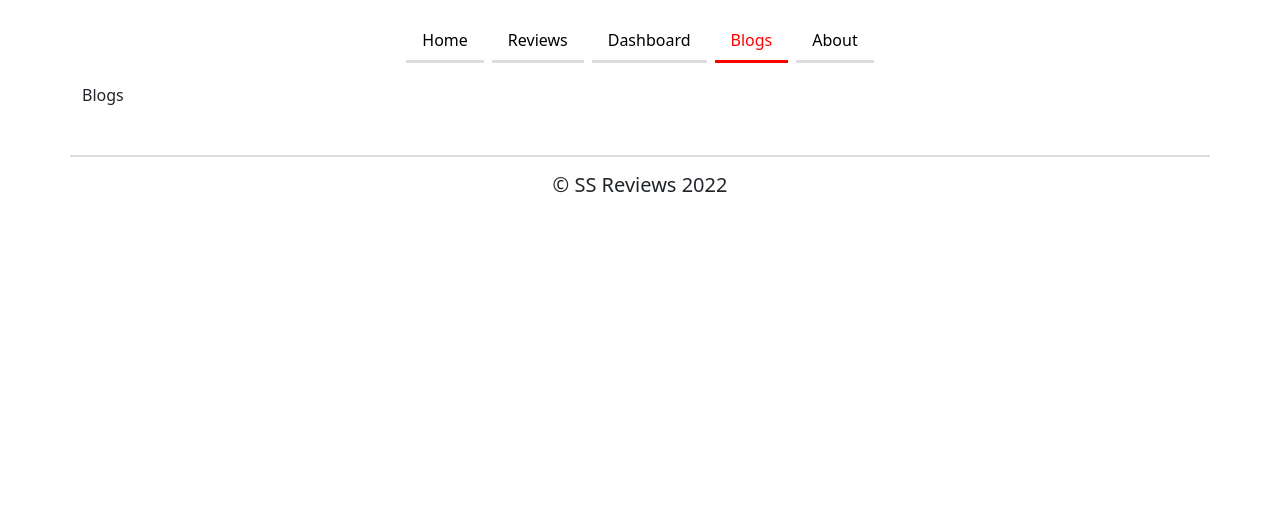
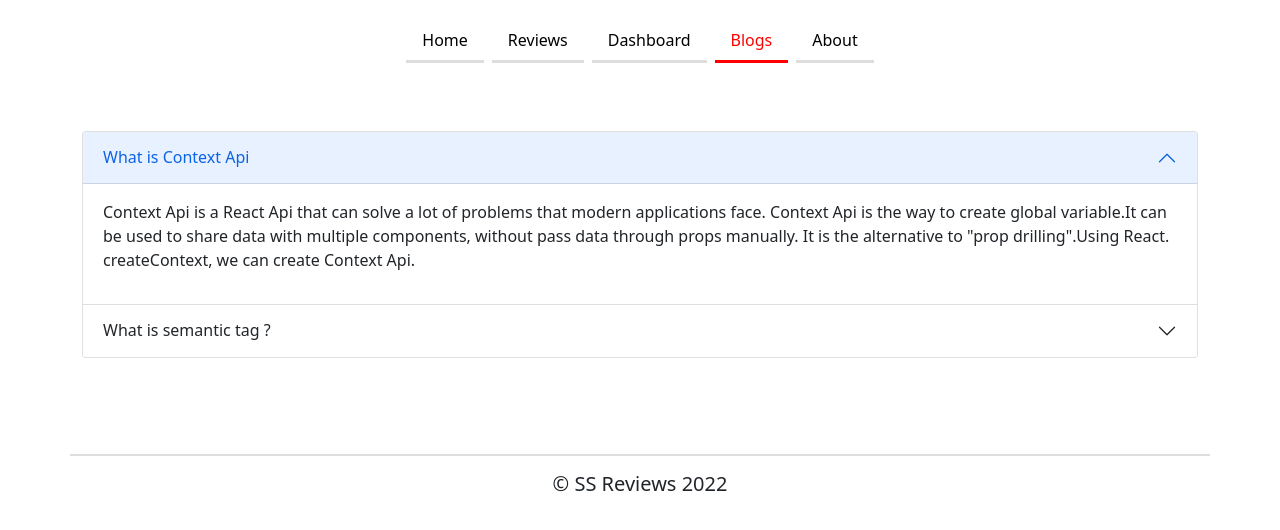
Before and after one commit to Sany07/product-analysis-website-react, a React (Create React App) app: page /blogs in a window 1280 px wide. Shown: the top 530 px of the page. Built offline with nearby package versions, Linux system fonts and the light colour scheme.

Commit message:
q/a done

```diff
--- a/public/index.html
+++ b/public/index.html
@@ -24,9 +24,11 @@
       work correctly both with client-side routing and a non-root public URL.
       Learn how to configure a non-root public URL by running `npm run build`.
     -->
+    <link rel="preconnect" href="https://fonts.googleapis.com">
+    <link rel="preconnect" href="https://fonts.gstatic.com" crossorigin>
+    <link href="https://fonts.googleapis.com/css2?family=Lato:wght@400;700&family=Poppins:wght@600;700&display=swap" rel="stylesheet">
 
-
-    <title>React App</title>
+    <title>SS-Review</title>
   </head>
   <body>
     <noscript>You need to enable JavaScript to run this app.</noscript>
@@ -41,7 +43,8 @@
       To begin the development, run `npm start` or `yarn start`.
       To create a production bundle, use `npm run build` or `yarn build`.
     -->
-<script src="https://use.fontawesome.com/64af7c4d05.js"></script>
+  <script src="https://use.fontawesome.com/64af7c4d05.js"></script>
+  <script src="https://cdn.jsdelivr.net/npm/bootstrap@5.0.2/dist/js/bootstrap.bundle.min.js" integrity="sha384-MrcW6ZMFYlzcLA8Nl+NtUVF0sA7MsXsP1UyJoMp4YLEuNSfAP+JcXn/tWtIaxVXM" crossorigin="anonymous"></script>
 
   </body>
 </html>
--- a/src/App.css
+++ b/src/App.css
@@ -1,38 +1,7 @@
-.App {
-  text-align: center;
+*{
+
+  margin: 0 auto;
+  padding: 0;
+  font-family: 'Lato', sans-serif;
+  font-family: 'Poppins', sans-serif;
 }
-
-.App-logo {
-  height: 40vmin;
-  pointer-events: none;
-}
-
-@media (prefers-reduced-motion: no-preference) {
-  .App-logo {
-    animation: App-logo-spin infinite 20s linear;
-  }
-}
-
-.App-header {
-  background-color: #282c34;
-  min-height: 100vh;
-  display: flex;
-  flex-direction: column;
-  align-items: center;
-  justify-content: center;
-  font-size: calc(10px + 2vmin);
-  color: white;
-}
-
-.App-link {
-  color: #61dafb;
-}
-
-@keyframes App-logo-spin {
-  from {
-    transform: rotate(0deg);
-  }
-  to {
-    transform: rotate(360deg);
-  }
-}
--- a/src/Components/Blogs/Blogs.jsx
+++ b/src/Components/Blogs/Blogs.jsx
@@ -1,10 +1,43 @@
 import React from 'react';
+import { Row, Col } from 'react-bootstrap';
 
 const Blogs = () => {
     return (
-        <div>
-            Blogs
-        </div>
+        <Row>
+            <Col md={12} className="mt-5 mb-5 pm-5">
+                <div className="accordion" id="accordionExample">
+                    <div className="accordion-item">
+                        <h2 className="accordion-header" id="headingOne">
+                        <button className="accordion-button" type="button" data-bs-toggle="collapse" data-bs-target="#collapseOne" aria-expanded="true" aria-controls="collapseOne">
+                            What is Context Api
+                        </button>
+                        </h2>
+                        <div id="collapseOne" className="accordion-collapse collapse show" aria-labelledby="headingOne" data-bs-parent="#accordionExample">
+                        <div className="accordion-body">
+                            <p>Context Api is a React Api that can solve a lot of problems that modern applications face.
+                            Context Api is the way to create global variable.It can be used to share data with multiple components, without pass data through props manually.                            It is the alternative to "prop drilling".Using React. createContext, we can create Context Api.
+                            </p>
+                        </div>
+                        </div>
+                    </div>
+                    <div className="accordion-item">
+                        <h2 className="accordion-header" id="headingTwo">
+                        <button className="accordion-button collapsed" type="button" data-bs-toggle="collapse" data-bs-target="#collapseTwo" aria-expanded="false" aria-controls="collapseTwo">
+                            What is semantic tag ?
+                        </button>
+                        </h2>
+                        <div id="collapseTwo" className="accordion-collapse collapse" aria-labelledby="headingTwo" data-bs-parent="#accordionExample">
+                        <div className="accordion-body">
+                        Semantic tag in HTML are those that clearly describe their meaning in a human- and machine-readable way.The are many advantages of using semantics tags in HTML: <br />
+                        1.The pages made with semantic elements are much easier to read. <br />
+                        2. It offers a better user experience. <br />
+                        3. The semantic HTML tags help the search engines and other user devices to determine the importance and context of web pages. <br />
+                         </div>
+                        </div>
+                    </div>
+                </div>
+            </Col>
+        </Row>
     );
 };
 
--- a/src/Components/Dashboard/Dashboard.jsx
+++ b/src/Components/Dashboard/Dashboard.jsx
@@ -16,11 +16,10 @@ const Dashboard = () => {
     <>
         { data &&
             <>
-            <Row  className="justify-content-md-center my-5">
+            <Row className="justify-content-md-center my-5">
                 <Col md={6}>
                 <h5 className='text-center fw-bold text-primary'>Month Wise Sell</h5>
                         <LineChart width={400} height={300} data={data}>
-                            {/* <Line dataKey={''}></Line> */}
                             <Line dataKey={'sell'}></Line>
                             <XAxis dataKey="month"></XAxis>
                             <Tooltip />
@@ -30,8 +29,8 @@ const Dashboard = () => {
 
                     <p className='text-center'>Sell</p>
                 </Col>
-                <Col md={6}>
-                    <h5 className='text-center fw-bold text-primary'>investment VS Revenue</h5>
+                <Col md={5}>
+                    <h5 className='text-center fw-bold text-primary'>Investment VS Revenue</h5>
                     <AreaChart width={400} height={300} data={data}
                     margin={{ top: 10, right: 30, left: 0, bottom: 0 }}>
                     <defs>
@@ -58,7 +57,7 @@ const Dashboard = () => {
                 <Col md={6}>
                 <h5 className='text-center fw-bold text-primary'>investment VS Revenue</h5>
                 <BarChart className='ms-2' width={400} height={300} data={data}>
-                    <Bar dataKey="investment" fill="#8884d8" />
+                    <Bar dataKey="Investment" fill="#8884d8" />
                     <Bar dataKey="revenue" fill="#82ca9d" />
                     <XAxis dataKey="month"></XAxis>
                     <Tooltip />
@@ -66,10 +65,10 @@ const Dashboard = () => {
                     <YAxis></YAxis>
                 </BarChart>
                 </Col>
-                <Col md={6}>
+                <Col md={5}>
                     <h5 className='text-center fw-bold text-primary'>investment VS Revenue</h5>
                     <PieChart width={400} height={300}>
-                    <Pie data={data} dataKey="investment" nameKey="Investment" cx="50%" cy="50%" outerRadius={50} fill="#8884d8" />
+                    <Pie data={data} dataKey="Investment" nameKey="Investment" cx="50%" cy="50%" outerRadius={50} fill="#8884d8" />
                     <Pie data={data} dataKey="revenue" nameKey="Revenue" cx="50%" cy="50%" innerRadius={60} outerRadius={80} fill="#82ca9d" label />
                     </PieChart>
                 </Col>
```
Also changed, not shown: 1 other file (tests, documents, lock files or other folders).
